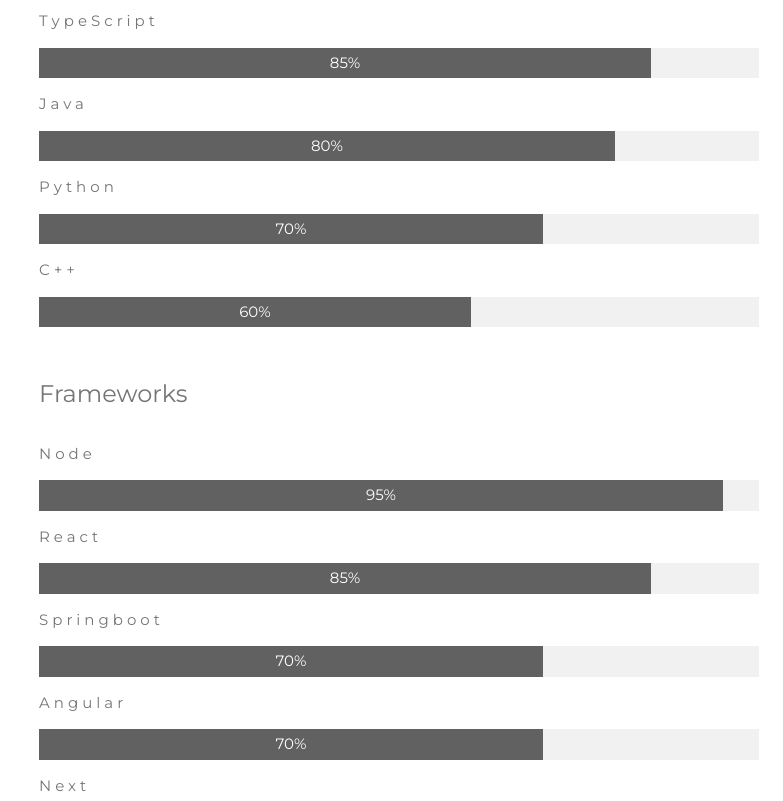
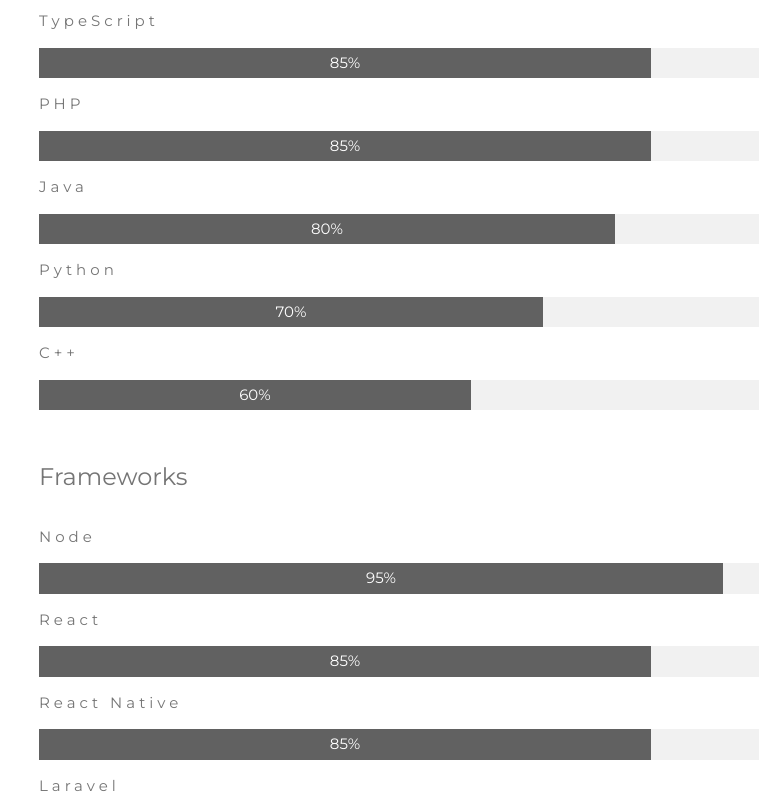
Before and after one commit to kamau-n/my_Portfolio, a plain HTML site: page index.html in a window 1280 px wide. Shown: the part 1940-2741 px from the top of the page, without its empty margins (497-1280 px from the left). Drawn offline with nearby package versions, Linux system fonts and the light colour scheme.

Commit message:
another commit

```diff
--- a/index.html
+++ b/index.html
@@ -125,6 +125,10 @@
             <div class="w3-light-grey">
                 <div class="w3-container w3-center w3-padding-small w3-dark-grey" style="width:85%">85%</div>
             </div>
+            <p class="w3-wide">PHP</p>
+            <div class="w3-light-grey">
+                <div class="w3-container w3-center w3-padding-small w3-dark-grey" style="width:85%">85%</div>
+            </div>
             <p class="w3-wide">Java</p>
             <div class="w3-light-grey">
                 <div class="w3-container w3-center w3-padding-small w3-dark-grey" style="width:80%">80%</div>
@@ -147,6 +151,16 @@
                 <div class="w3-container w3-center w3-padding-small w3-dark-grey" style="width:95%">95%</div>
             </div>
             <p class="w3-wide">React</p>
+            <div class="w3-light-grey">
+                <div class="w3-container w3-center w3-padding-small w3-dark-grey" style="width:85%">85%</div>
+            </div>
+            <p class="w3-wide">React Native
+
+            </p>
+            <div class="w3-light-grey">
+                <div class="w3-container w3-center w3-padding-small w3-dark-grey" style="width:85%">85%</div>
+            </div>
+            <p class="w3-wide">Laravel</p>
             <div class="w3-light-grey">
                 <div class="w3-container w3-center w3-padding-small w3-dark-grey" style="width:85%">85%</div>
             </div>
```
